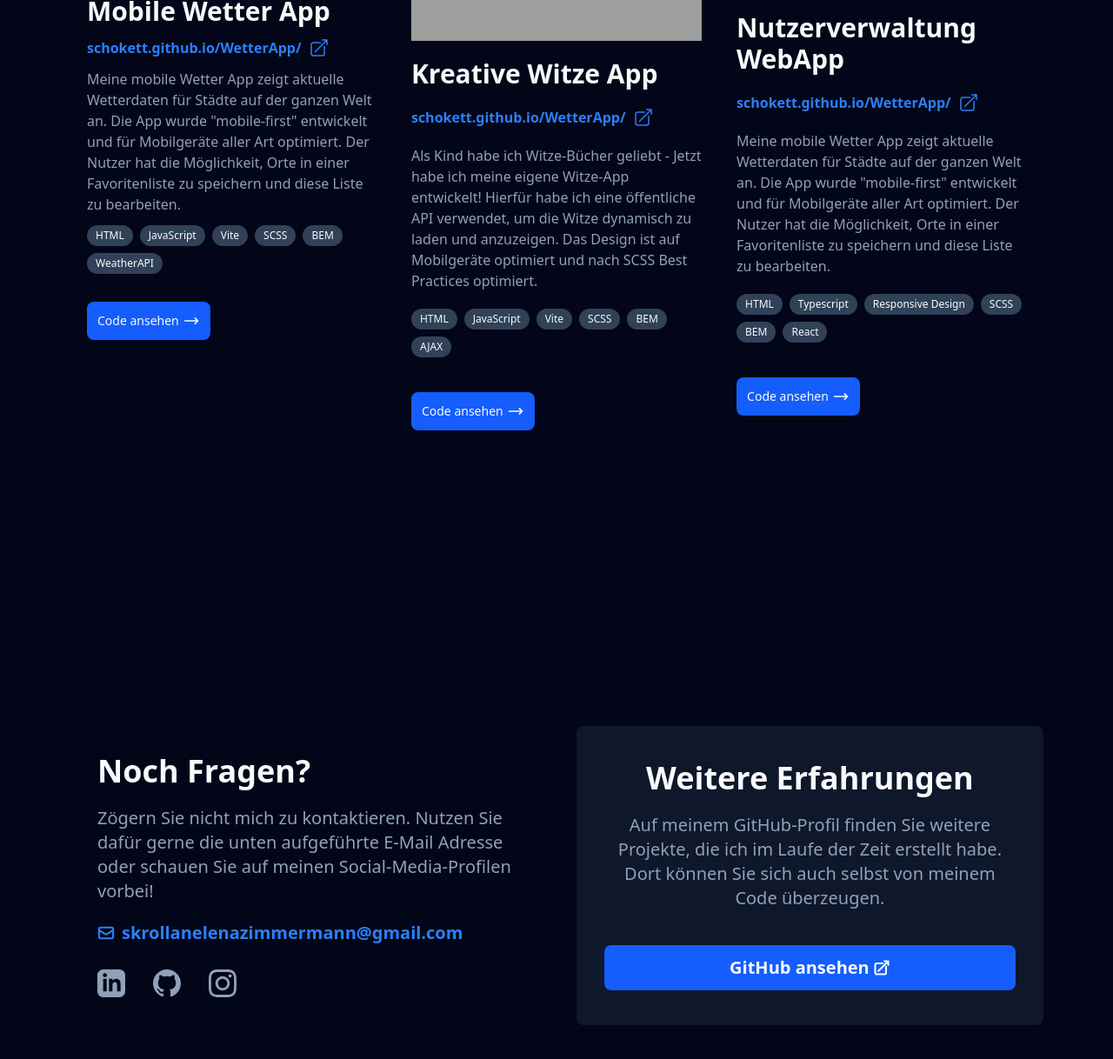
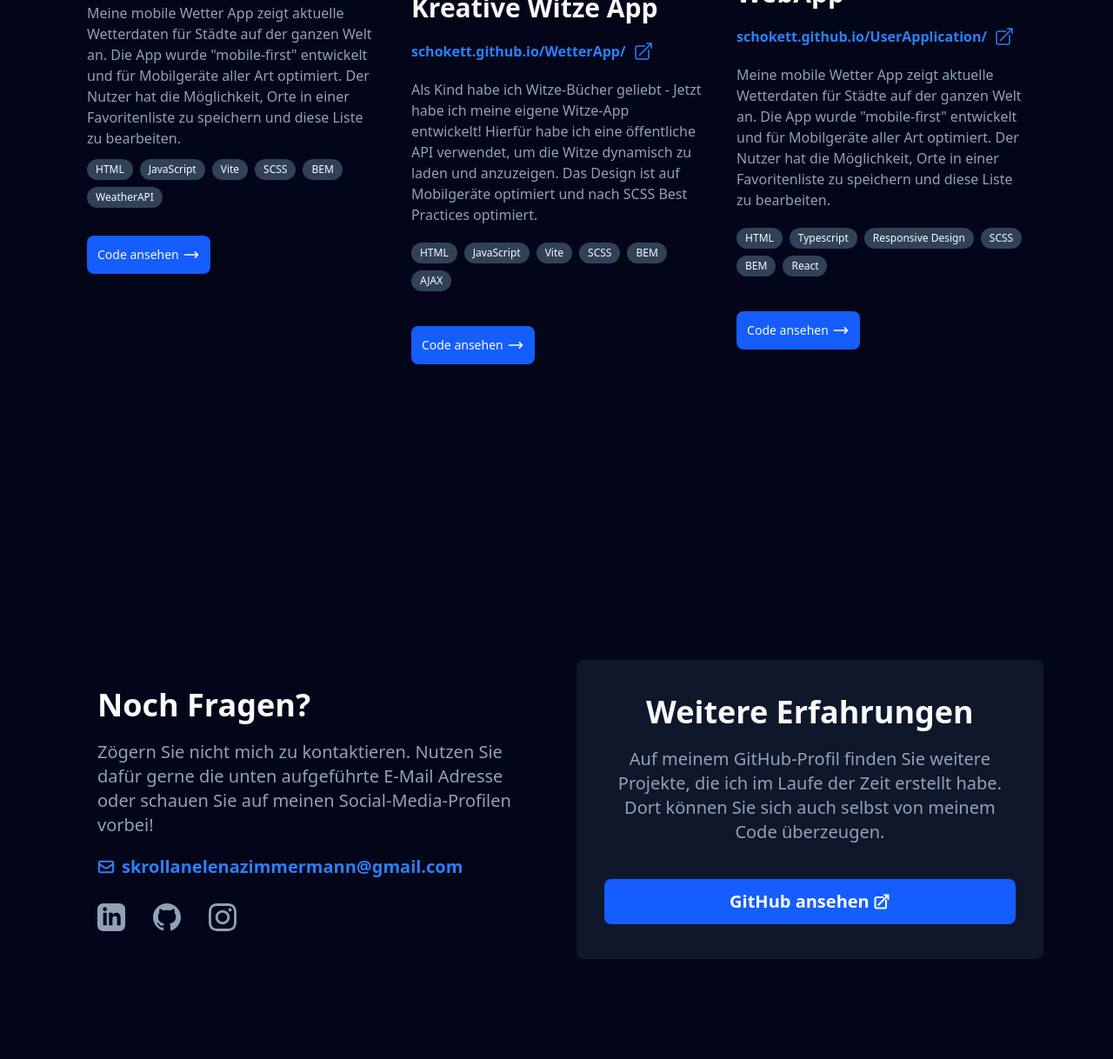
Before and after one commit to Schokett/portfolioClean, a website built with Vite: page index.html in a window 1280 px wide. Shown: the part 1504-2722 px from the top of the page at 87% size. Built offline with nearby package versions, Linux system fonts and the light colour scheme; grey boxes are pictures that could not be loaded; files whose address does not match are found by name.

Commit message:
styling responsive

```diff
--- a/index.html
+++ b/index.html
@@ -1,5 +1,5 @@
 <!doctype html>
-<html lang="en">
+<html lang="en" class="scroll-smooth">
   <head>
     <meta charset="UTF-8" />
     <link rel="icon" type="image/svg+xml" href="" />
@@ -7,7 +7,7 @@
     <title>portfolio</title>
   </head>
   <body class="font-sans bg-slate-950">
-    <hero class="flex flex-col mt-15 p-5  lg:m-20">
+    <hero class="flex flex-col mt-15 p-5 lg:m-20">
       <div class="flex flex-col gap-20 lg:flex-row lg:justify-between lg:items-center">
         <div class="">
           <img src="/src/assets/portrae.jpeg" alt="" class="rounded-full w-34 mb-5 lg:mb-10" />
@@ -32,7 +32,6 @@
             </p>
 
             <div class="flex gap-8 mt-7 lg:mt-10">
-
               <a href="https://www.linkedin.com/" class="">
                 <svg
                   class="h-6 w-6 lg:h-8 lg:w-8 fill-slate-400 transition group-hover:fill-slate-300"
@@ -67,7 +66,9 @@
                 </svg>
               </a>
             </div>
-            <button class="bg-blue-600 rounded-lg p-3 mt-10 flex items-center text-sm gap-2 font-semibold lg:mt-12">
+            <button
+              onclick="document.getElementById('projekte').scrollIntoView()"
+              class="bg-blue-600 rounded-lg p-3 mt-10 flex items-center text-sm gap-2 font-semibold lg:mt-12 cursor-pointer">
               Projekte ansehen
               <svg
                 xmlns="http://www.w3.org/2000/svg"
@@ -84,7 +85,7 @@
             </button>
           </div>
         </div>
-        <div class="lg:w-200">
+        <div class="lg:w-200 xl:w-140">
           <img
             src="/src/assets/files_techs.webp"
             alt="Web Technologien"
@@ -93,7 +94,7 @@
       </div>
     </hero>
 
-    <section class="flex flex-col mt-40 p-5">
+    <section class="flex flex-col mt-40 p-5" id="projekte">
       <div class="text-center mb-20 lg:mb-8">
         <h2 class="text-slate-50 text-2xl font-semibold lg:text-5xl">Meine Projekte</h2>
         <p class="text-slate-400 text-base lg:mt-10 lg:text-xl">
@@ -136,8 +137,10 @@
             <div class="bg-slate-700 p-1 px-2.5 text-xs rounded-full">BEM</div>
             <div class="bg-slate-700 p-1 px-2.5 text-xs rounded-full">WeatherAPI</div>
           </div>
-          <button class="bg-blue-600 rounded-lg p-3 mt-5 flex gap-1 items-center text-sm">
-            <a href="https://github.com/Schokett/WetterApp" class="">Code ansehen</a>
+          <a
+            href="https://github.com/Schokett/WetterApp"
+            class="bg-blue-600 rounded-lg p-3 mt-5 flex gap-1 items-center text-sm text-slate-50">
+            Code ansehen
             <svg
               xmlns="http://www.w3.org/2000/svg"
               fill="none"
@@ -150,7 +153,7 @@
                 stroke-linejoin="round"
                 d="M17.25 8.25 21 12m0 0-3.75 3.75M21 12H3" />
             </svg>
-          </button>
+          </a>
         </div>
 
         <div class="flex flex-col gap-5 items-start">
@@ -187,8 +190,10 @@
             <div class="bg-slate-700 p-1 px-2.5 text-xs rounded-full">BEM</div>
             <div class="bg-slate-700 p-1 px-2.5 text-xs rounded-full">AJAX</div>
           </div>
-          <button class="bg-blue-600 rounded-lg p-3 mt-5 flex gap-1 items-center text-sm">
-            <a href="https://github.com/Schokett/witzeApp" class="">Code ansehen</a>
+          <a
+            href="https://github.com/Schokett/witzeApp"
+            class="bg-blue-600 rounded-lg p-3 mt-5 flex gap-1 items-center text-sm text-slate-50">
+            Code ansehen
             <svg
               xmlns="http://www.w3.org/2000/svg"
               fill="none"
@@ -201,16 +206,16 @@
                 stroke-linejoin="round"
                 d="M17.25 8.25 21 12m0 0-3.75 3.75M21 12H3" />
             </svg>
-          </button>
+          </a>
         </div>
 
-        <div class="flex flex-col gap-5 items-start ">
+        <div class="flex flex-col gap-5 items-start">
           <img src="./src/assets/userApplication.png" alt="" class="w-full max-w-md" />
           <h2 class="font-extrabold text-3xl">Nutzerverwaltung WebApp</h2>
           <a
             href="https://schokett.github.io/UserApplication/"
             class="text-blue-500 font-bold flex items-center gap-2">
-            schokett.github.io/WetterApp/
+            schokett.github.io/UserApplication/
             <svg
               xmlns="http://www.w3.org/2000/svg"
               fill="none"
@@ -238,8 +243,10 @@
             <div class="bg-slate-700 p-1 px-2.5 text-xs rounded-full">BEM</div>
             <div class="bg-slate-700 p-1 px-2.5 text-xs rounded-full">React</div>
           </div>
-          <button class="bg-blue-600 rounded-lg p-3 mt-5 flex gap-1 items-center text-sm">
-            <a href="https://github.com/Schokett/UserApplication" class="">Code ansehen</a>
+          <a
+            href="https://github.com/Schokett/UserApplication"
+            class="bg-blue-600 rounded-lg p-3 mt-5 flex gap-1 items-center text-sm text-slate-50">
+            Code ansehen
             <svg
               xmlns="http://www.w3.org/2000/svg"
               fill="none"
@@ -252,21 +259,23 @@
                 stroke-linejoin="round"
                 d="M17.25 8.25 21 12m0 0-3.75 3.75M21 12H3" />
             </svg>
-          </button>
+          </a>
         </div>
       </div>
     </section>
 
-    <section
-      class="lg:flex lg:m-20 lg:gap-10">
-      <div class="bg-slate-900 text-slate-50 flex flex-col mt-40 justify-center items-center text-center p-8 rounded-lg order-2">
+    <section class="lg:flex lg:m-20 lg:gap-10">
+      <div
+        class="bg-slate-900 text-slate-50 flex flex-col mt-40 justify-center items-center text-center p-8 rounded-lg order-2">
         <h2 class="text-3xl font-bold lg:text-4xl">Weitere Erfahrungen</h2>
         <p class="text-slate-400 text-base mt-5 lg:text-xl">
           Auf meinem GitHub-Profil finden Sie weitere Projekte, die ich im Laufe der Zeit erstellt
           habe. Dort können Sie sich auch selbst von meinem Code überzeugen.
         </p>
-       <button class="bg-blue-600 rounded-lg p-3 mt-10 flex gap-1 w-full text-sm justify-center items-center ">
-            <a href="https://github.com/Schokett" class="font-semibold lg:text-xl">GitHub ansehen</a>
+        <a
+          href="https://github.com/Schokett"
+          class="bg-blue-600 rounded-lg p-3 mt-10 flex gap-1 w-full text-sm justify-center items-center font-semibold lg:text-xl text-slate-50">
+          GitHub ansehen
           <svg
             xmlns="http://www.w3.org/2000/svg"
             fill="none"
@@ -279,24 +288,33 @@
               stroke-linejoin="round"
               d="M13.5 6H5.25A2.25 2.25 0 0 0 3 8.25v10.5A2.25 2.25 0 0 0 5.25 21h10.5A2.25 2.25 0 0 0 18 18.75V10.5m-10.5 6L21 3m0 0h-5.25M21 3v5.25" />
           </svg>
+        </a>
       </div>
-
 
       <div class="text-slate-50 flex flex-col mt-40 p-8 order-1">
         <h2 class="font-bold text-3xl lg:text-4xl">Noch Fragen?</h2>
         <p class="text-slate-400 mt-5 lg:text-xl">
-          Zögern Sie nicht mich zu kontaktieren. Nutzen Sie dafür gerne die
-          unten aufgeführte E-Mail Adresse oder schauen Sie auf meinen
-          Social-Media-Profilen vorbei!
+          Zögern Sie nicht mich zu kontaktieren. Nutzen Sie dafür gerne die unten aufgeführte E-Mail
+          Adresse oder schauen Sie auf meinen Social-Media-Profilen vorbei!
         </p>
-        <a href="mailto:skrollanelenazimmermann@gmail.com" class="text-blue-500 flex items-center gap-2 mt-5 font-bold lg:text-xl">
-         <svg xmlns="http://www.w3.org/2000/svg" fill="none" viewBox="0 0 24 24" stroke-width="2.5" stroke="currentColor" class="size-5">
-  <path stroke-linecap="round" stroke-linejoin="round" d="M21.75 6.75v10.5a2.25 2.25 0 0 1-2.25 2.25h-15a2.25 2.25 0 0 1-2.25-2.25V6.75m19.5 0A2.25 2.25 0 0 0 19.5 4.5h-15a2.25 2.25 0 0 0-2.25 2.25m19.5 0v.243a2.25 2.25 0 0 1-1.07 1.916l-7.5 4.615a2.25 2.25 0 0 1-2.36 0L3.32 8.91a2.25 2.25 0 0 1-1.07-1.916V6.75" />
+        <a
+          href="mailto:skrollanelenazimmermann@gmail.com"
+          class="text-blue-500 flex items-center gap-2 mt-5 font-bold lg:text-xl">
+          <svg
+            xmlns="http://www.w3.org/2000/svg"
+            fill="none"
+            viewBox="0 0 24 24"
+            stroke-width="2.5"
+            stroke="currentColor"
+            class="size-5">
+            <path
+              stroke-linecap="round"
+              stroke-linejoin="round"
+              d="M21.75 6.75v10.5a2.25 2.25 0 0 1-2.25 2.25h-15a2.25 2.25 0 0 1-2.25-2.25V6.75m19.5 0A2.25 2.25 0 0 0 19.5 4.5h-15a2.25 2.25 0 0 0-2.25 2.25m19.5 0v.243a2.25 2.25 0 0 1-1.07 1.916l-7.5 4.615a2.25 2.25 0 0 1-2.36 0L3.32 8.91a2.25 2.25 0 0 1-1.07-1.916V6.75" />
           </svg>
           skrollanelenazimmermann@gmail.com
         </a>
         <div class="flex gap-8 mt-7">
-
           <a href="https://www.linkedin.com/" class="">
             <svg
               class="h-6 w-6 lg:h-8 lg:w-8 fill-slate-400 transition group-hover:fill-slate-300"
```
Lines whose indentation alone changed are shown as unchanged.
